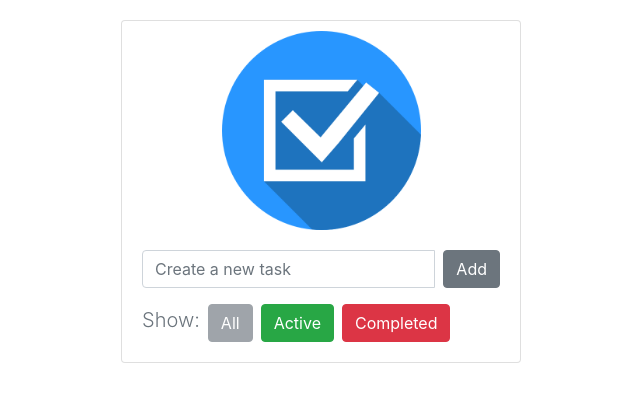
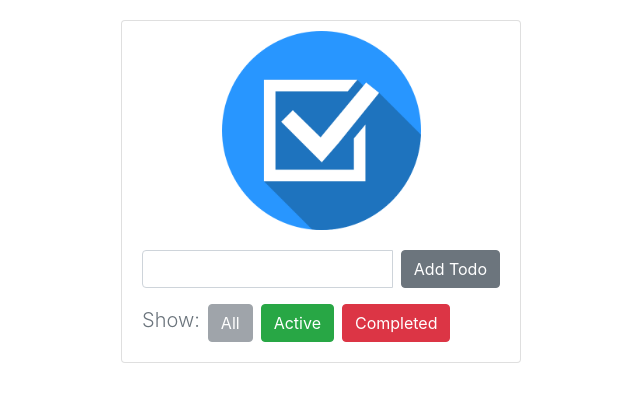
Before and after one commit to nimsajj/react-redux-todos, a React (Create React App) app: page / in a window 1280 px wide. Shown: the top 402 px of the page, without its empty margins (249-889 px from the left). Built offline with nearby package versions, Linux system fonts and the light colour scheme.

Commit message:
Updating the Add Todo Component

```diff
--- a/src/containers/AddTodo.js
+++ b/src/containers/AddTodo.js
@@ -1,35 +1,39 @@
-import React, { useRef } from "react";
+import React, { useState } from "react";
 import { connect } from "react-redux";
-import { addTodo } from "../actions";
+import { addTodo } from "features/todos/todosSlice";
 
-const AddTodo = ({ dispatch }) => {
-  const input = useRef(null);
+const mapDispatch = { addTodo };
+
+const AddTodo = ({ addTodo }) => {
+  const [todoText, setTodoText] = useState("");
+
+  const onChange = (e) => setTodoText(e.target.value);
 
   return (
+    <div>
       <form
         onSubmit={(e) => {
           e.preventDefault();
-        let value = input.current.value.trim();
-
-        if (!value) {
+          if (!todoText.trim()) {
             return;
           }
-        dispatch(addTodo(value));
-        input.current.value = "";
+          addTodo(todoText);
+          setTodoText("");
         }}
       >
         <div className="input-group">
           <input
-          ref={input}
+            value={todoText}
+            onChange={onChange}
             className="form-control"
-          placeholder="Create a new task"
           />
           <button type="submit" className="btn btn-secondary ml-2">
-          Add
+            Add Todo
           </button>
         </div>
       </form>
+    </div>
   );
 };
 
-export default connect()(AddTodo);
+export default connect(null, mapDispatch)(AddTodo);
```
Lines whose indentation alone changed are shown as unchanged.
